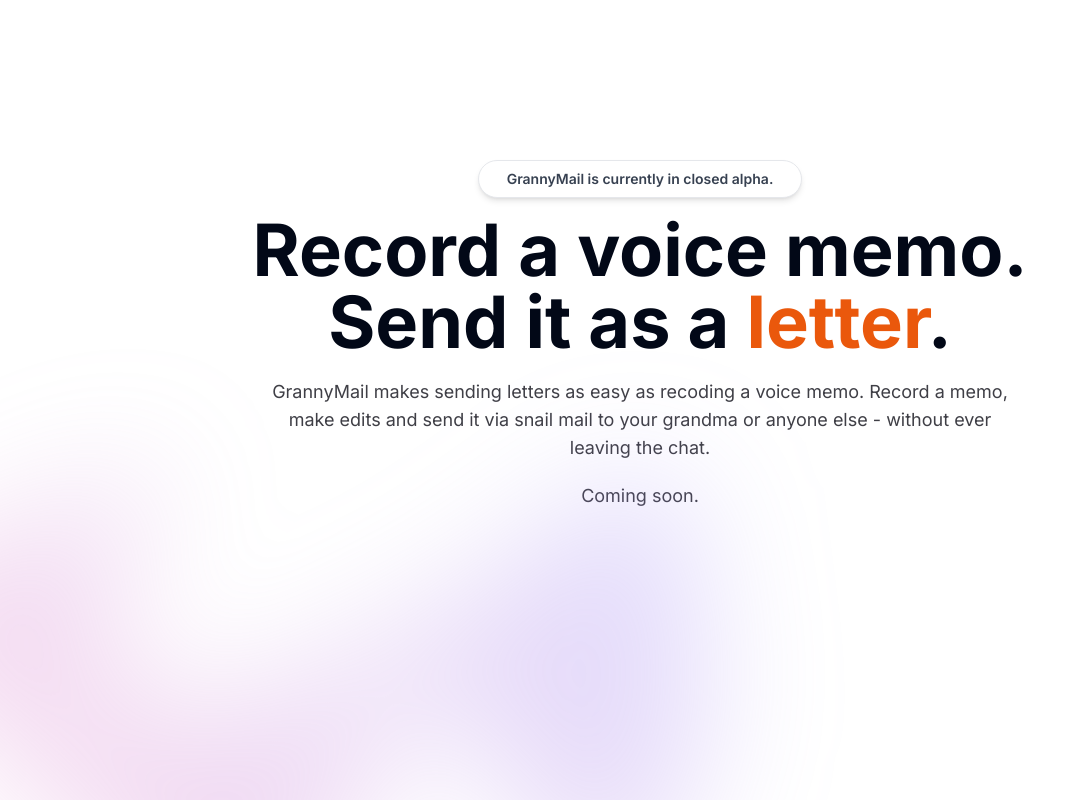
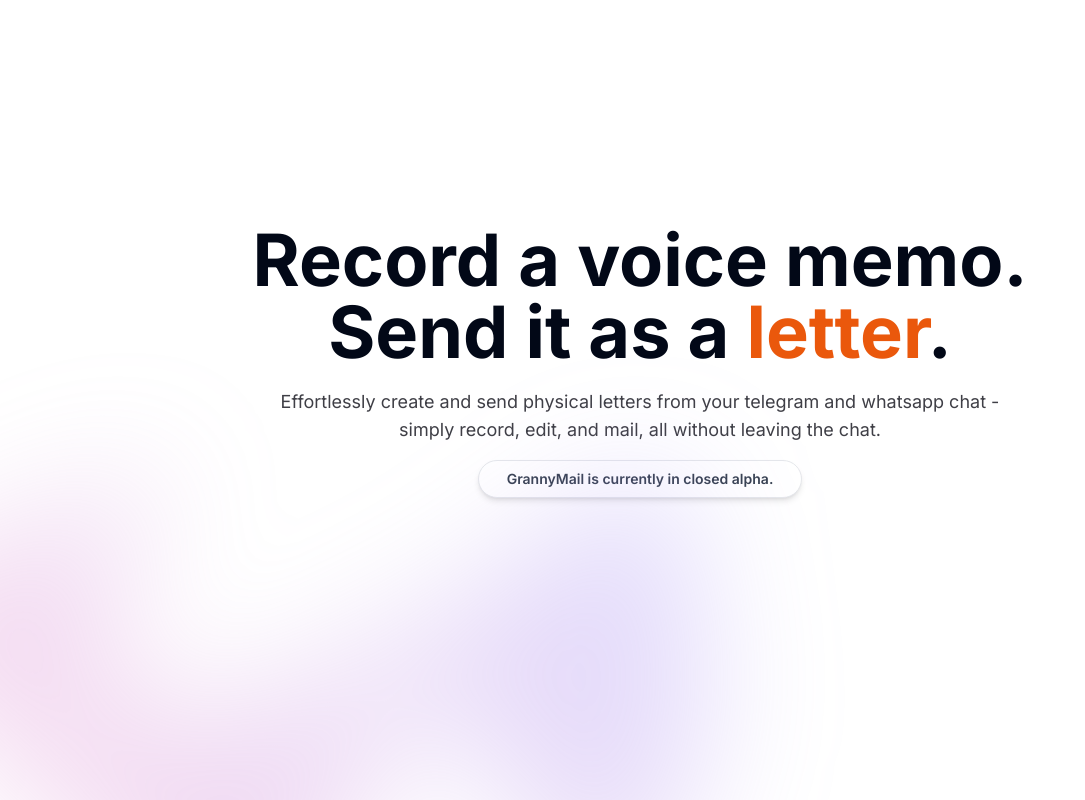
Before and after one commit to DominiquePaul/GrannyMail, a Next.js app in the folder website/: page / in a window 1280 px wide. Shown: the top 800 px of the page, without its empty margins (0-1085 px from the left). Built offline with nearby package versions, Linux system fonts and the light colour scheme.

Commit message:
Fix static deploy; tweak landing page text and order

```diff
--- a/website/src/app/page.tsx
+++ b/website/src/app/page.tsx
@@ -5,17 +5,16 @@
   return (
     <>
       {/* <MaxWidthWrapper className='mb-12 mt-12 sm:mt-40 flex flex-col items-center justify-center text-center'> */}
-      <MaxWidthWrapper className='mx-auto mb-12 mt-12 sm:mt-40 flex flex-col items-center justify-center text-center'>
-          <div className='mx-auto mb-4 flex max-w-fit items-center justify-center space-x-2 overflow-hidden rounded-full border border-gray-200 bg-white px-7 py-2 shadow-md backdrop-blur transition-all hover:border-gray-300 hover:bg-white/50'>
+      <MaxWidthWrapper className='mx-auto mb-12 pt-16 sm:mt-40 flex flex-col items-center justify-center text-center'>
+          <h1 className="max-w-4xl text-5xl - font-bold md:text-6xl lg:text-7xl">
+            Record a voice memo. Send it as a <span className="text-orange-600">letter</span>.
+          </h1>
+          <p className="mt-5 max-w-prose text-zinc-700 sm:text-lg">Effortlessly create and send physical letters from your telegram and whatsapp chat - simply record, edit, and mail, all without leaving the chat.</p>
+          <div className='mx-auto mt-4 mb-4 flex max-w-fit items-center justify-center space-x-2 overflow-hidden rounded-full border border-gray-200 bg-white px-7 py-2 shadow-md backdrop-blur transition-all hover:border-gray-300 hover:bg-white/50'>
             <p className='text-sm font-semibold text-gray-700'>
               GrannyMail is currently in closed alpha.
             </p>
           </div>
-          <h1 className="max-w-4xl text-5xl - font-bold md:text-6xl lg:text-7xl">
-            Record a voice memo. Send it as a <span className="text-orange-600">letter</span>.
-          </h1>
-          <p className="mt-5 max-w-prose text-zinc-700 sm:text-lg">GrannyMail makes sending letters as easy as recoding a voice memo. Record a memo, make edits and send it via snail mail to your grandma or anyone else - without ever leaving the chat.</p>
-          <p className="mt-5 max-w-prose text-zinc-700 sm:text-lg">Coming soon.</p>
           {/* <Link href="/dashboard" target="_blank" className={buttonVariants({ size: "lg", className: "mt-5", variant: "outline" })}>Join Waitlist <ArrowRight className="ml-2 h-4 w-5" /></Link> */}
       </MaxWidthWrapper>
 
```
